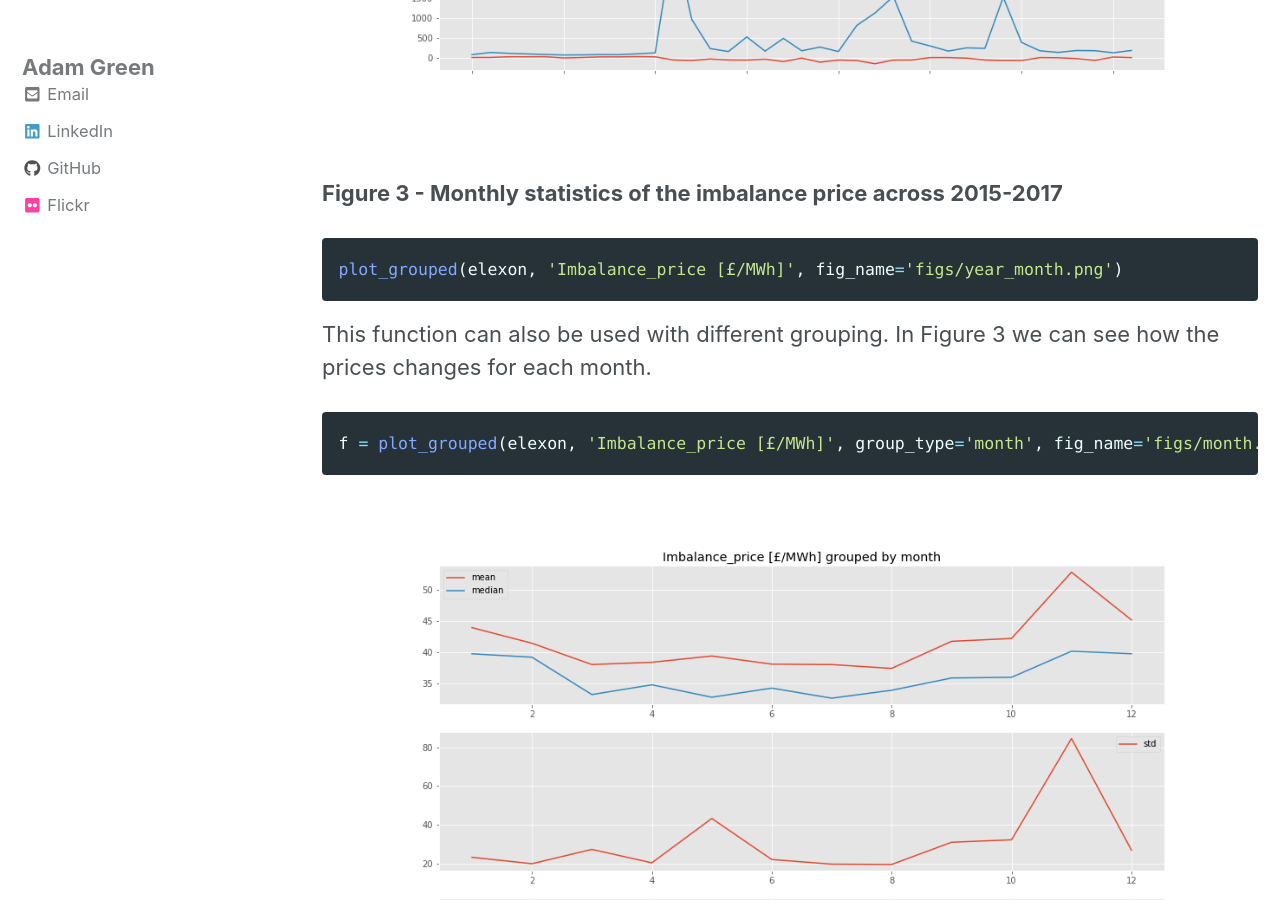
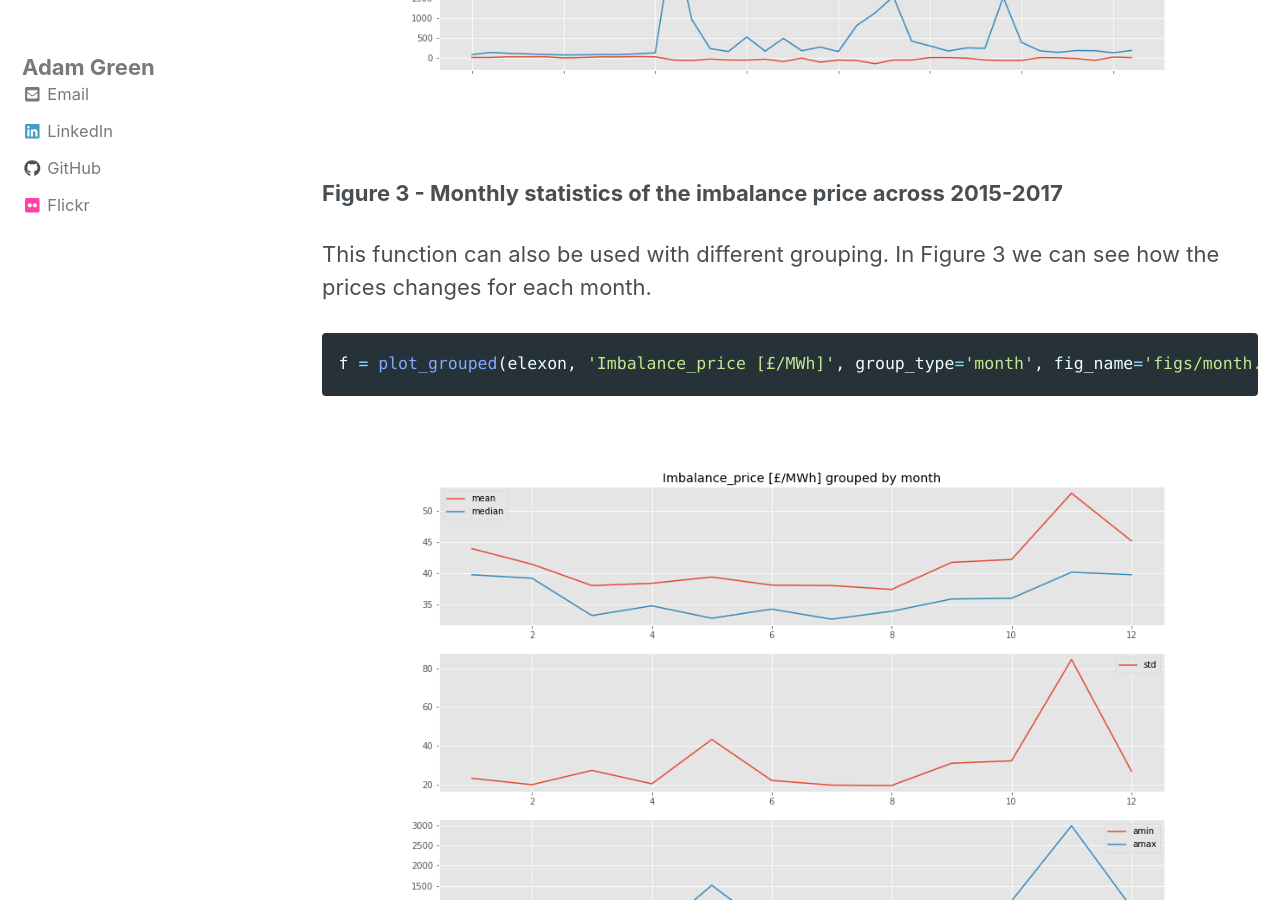
Before and after one commit to ADGEfficiency/adgefficiency.github.io, a Jekyll site: the page built from _posts/2016-12-12-imbalance-price-visualization.md, in a window 1280 px wide and 900 px high, scrolled down 3260 px. Built offline with Jekyll 4.4.1, drawn with Linux system fonts in a browser that asks for light colours; nearby versions of some CDN libraries.

Commit message:
drafting

````diff
--- a/_posts/2016-12-12-imbalance-price-visualization.md
+++ b/_posts/2016-12-12-imbalance-price-visualization.md
@@ -52,10 +52,6 @@
 
 **Figure 3 - Monthly statistics of the imbalance price across 2015-2017**
 
-```python
-plot_grouped(elexon, 'Imbalance_price [£/MWh]', fig_name='figs/year_month.png')
-```
-
 This function can also be used with different grouping.  In Figure 3 we can see how the prices changes for each month.
 
 ```python
@@ -74,7 +70,7 @@
 plot_grouped(elexon, 'Imbalance_price [£/MWh]', group_type='hour', fig_name='figs/hour.png')
 ```
 
-![fig4]({{ "/assets/imba_vis/hour.png"}})
+![]({{ "/assets/imba_vis/hour.png"}})
 
 **Figure 5 - Daily statistics of the imbalance price across 2015-2017**
 
@@ -86,7 +82,7 @@
 plot_distribution(elexon, 'Imbalance_price [£/MWh]', fig_name='figs/distribution.png')
 ```
 
-![fig5]({{ "/assets/imba_vis/fig5.png"}})
+![]({{ "/assets/imba_vis/fig5.png"}})
 
 **Figure 6 - Histogram and kernel density plot of the imbalance price**
 
@@ -96,6 +92,8 @@
 plot_autocorrelation(elexon, 'Imbalance_price [£/MWh]', fig_name='figs/acf.png')
 ```
 
+![]({{ "/assets/imba_vis/acf.png"}})
+
 **Figure 7 - Autocorrelation and partial autocorrelation of the imbalance price**
 
 ---
````
